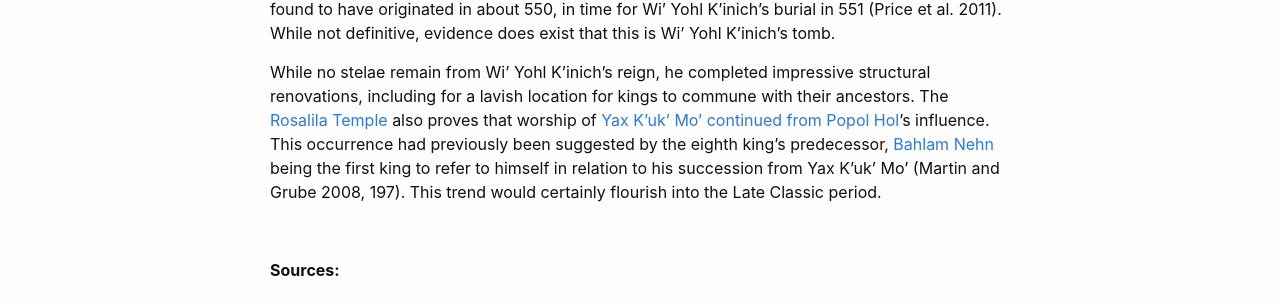
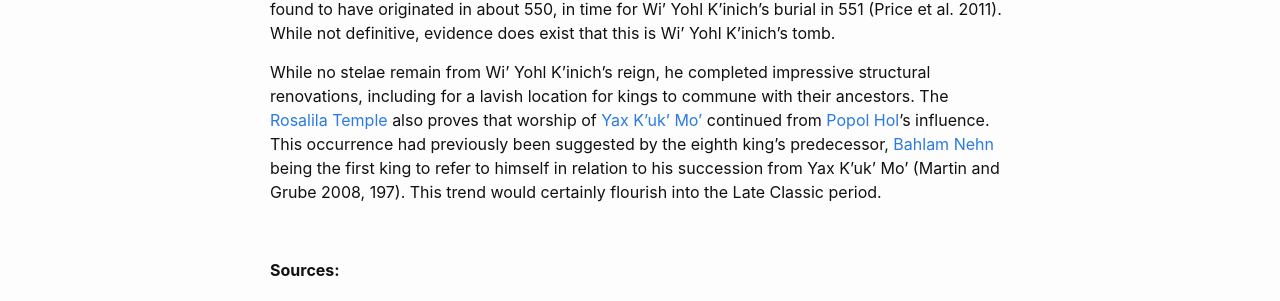
Before and after one commit to ahutnick/copanaltarqkings, a Jekyll site: the page built from _kings/wi-yohl-kinich.markdown, in a window 1280 px wide. Shown: the part 1095-1396 px from the top of the page. Built offline with Jekyll 4.4.1, drawn with Linux system fonts in a browser that asks for light colours.

Commit message:
4th commit gemfile update, king order bug fix, fix some broken links

```diff
--- a/Gemfile
+++ b/Gemfile
@@ -7,12 +7,12 @@
 #
 # This will help ensure the proper Jekyll version is running.
 # Happy Jekylling!
-gem "jekyll", "~> 4.0.0"
+# gem "jekyll", "~> 4.0.0"
 # This is the default theme for new Jekyll sites. You may change this to anything you like.
 gem "minima", "~> 2.5"
 # If you want to use GitHub Pages, remove the "gem "jekyll"" above and
 # uncomment the line below. To upgrade, run `bundle update github-pages`.
-# gem "github-pages", group: :jekyll_plugins
+gem "github-pages", group: :jekyll_plugins
 # If you have any plugins, put them here!
 group :jekyll_plugins do
   gem "jekyll-feed", "~> 0.12"
--- a/_kings/kahk-yipyaj-chan-kawiil.markdown
+++ b/_kings/kahk-yipyaj-chan-kawiil.markdown
@@ -10,7 +10,7 @@
 
 #### <strong>AKA:</strong> Smoke Shell, Smoking Squirrel, Smoke Squirrel
 #### <strong>Reign:</strong> 749 - 761
-#### <strong>Preceded by:</strong> <a href="{{site.baseurl}}/kahk-joplaj-chan-yopaat">K'ahk' Joplaj Chan Yopaat</a>
+#### <strong>Preceded by:</strong> <a href="{{site.baseurl}}/kahk-joplaj-chan-kawiil">K'ahk' Joplaj Chan K'awiil</a>
 #### <strong>Succeeded by:</strong> <a href="{{site.baseurl}}/yax-pasaj-chan-yopaat">Yax Pasaj Chan Yopaat</a>
 #### <strong>Structures:</strong>
 <ul>
--- a/_kings/wi-yohl-kinich.markdown
+++ b/_kings/wi-yohl-kinich.markdown
@@ -31,7 +31,7 @@
 
 Previously, <a href="{{site.baseurl}}/bahlam-nehn">Bahlam Nehn</a>, <a href="{{site.baseurl}}/ruler-9">Ruler 9</a>, and <a href="{{site.baseurl}}/moon-jaguar">Moon Jaguar</a> were considered potential candidates due to their time of death (Martin and Grube 2008, 199). Yet, the tomb was to the west on the same axis as the Ante Structure, adding symbolic significance. Furthermore, the offerings when tested were found to have originated in about 550, in time for Wi' Yohl K'inich's burial in 551 (Price et al. 2011). While not definitive, evidence does exist that this is Wi' Yohl K'inich's tomb.
 
-While no stelae remain from Wi' Yohl K'inich's reign, he completed impressive structural renovations, including for a lavish location for kings to commune with their ancestors. The <a href="{{site.baseurl}}/structure-16">Rosalila Temple</a> also proves that worship of <a href="{{site.baseurl}}/yax-kuk-mo">Yax K'uk' Mo' continued from <a href="{{site.baseurl}}/popol-hol">Popol Hol</a>'s influence. This occurrence had previously been suggested by the eighth king's predecessor, <a href="{{site.baseurl}}/bahlam-nehn">Bahlam Nehn</a> being the first king to refer to himself in relation to his succession from Yax K'uk' Mo' (Martin and Grube 2008, 197). This trend would certainly flourish into the Late Classic period.
+While no stelae remain from Wi' Yohl K'inich's reign, he completed impressive structural renovations, including for a lavish location for kings to commune with their ancestors. The <a href="{{site.baseurl}}/structure-16">Rosalila Temple</a> also proves that worship of <a href="{{site.baseurl}}/yax-kuk-mo">Yax K'uk' Mo'</a> continued from <a href="{{site.baseurl}}/popol-hol">Popol Hol</a>'s influence. This occurrence had previously been suggested by the eighth king's predecessor, <a href="{{site.baseurl}}/bahlam-nehn">Bahlam Nehn</a> being the first king to refer to himself in relation to his succession from Yax K'uk' Mo' (Martin and Grube 2008, 197). This trend would certainly flourish into the Late Classic period.
 
 <br>
 
--- a/_layouts/home.html
+++ b/_layouts/home.html
@@ -27,8 +27,8 @@
 <p>If you'd like to search for a specific monument, check the <strong>Monuments
     List</strong> tab above.</p>
 <br>
-
-    {% for king in site.kings %}
+    {% assign lineage = site.kings | sort: 'ruler' %}
+    {% for king in lineage %}
       <p><img src={{site.baseurl}}{{king.image}}></p>
       <p><a href="{{site.baseurl}}{{king.permalink}}">{{king.ruler}}:
           {{king.title}}</a></p>
```
Also changed, not shown: Gemfile.lock.
